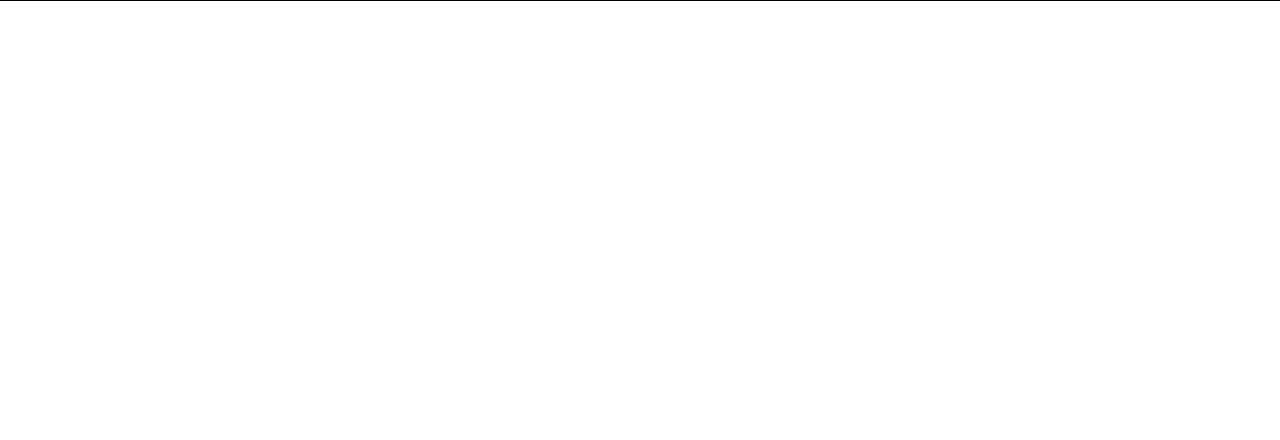
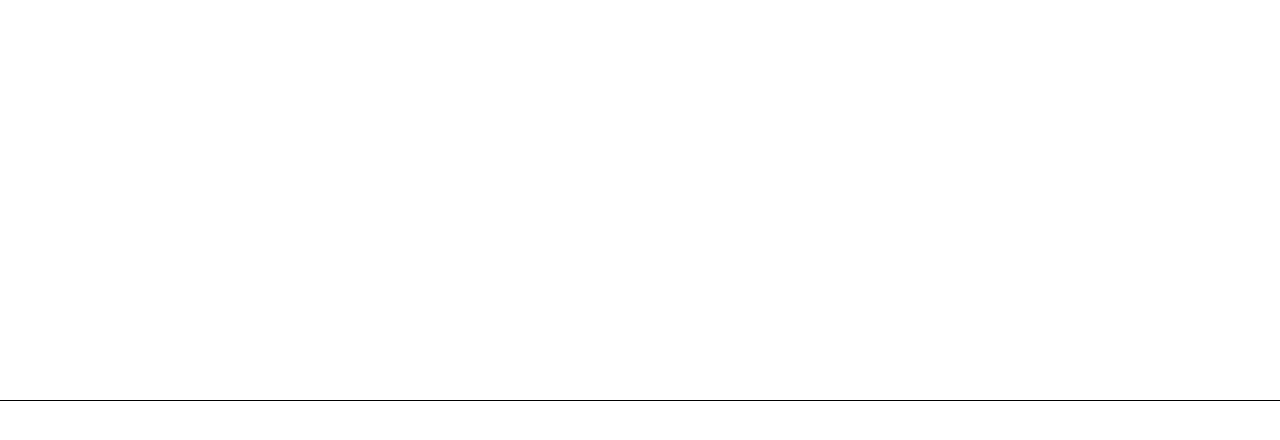
Before and after one commit to guerlBlanchard/WebChanger, a React (Create React App) app in the folder WebApp/Front/React/: page / in a window 1280 px wide. Shown: the top 440 px of the page. Built offline with nearby package versions, Linux system fonts and the light colour scheme.

Commit message:
[Fix] fixed the home class not showing

```diff
--- a/WebApp/Front/React/src/App.js
+++ b/WebApp/Front/React/src/App.js
@@ -1,6 +1,6 @@
 import logo from './logo.svg';
 import './App.css';
-import Home from './Home/Home'
+import Home from './Home/Home';
 
 function App() {
   return (
--- a/WebApp/Front/React/src/Home/Home.css
+++ b/WebApp/Front/React/src/Home/Home.css
@@ -3,6 +3,17 @@
 }
 
 .Home-header {
+    background-color: #FFFFFF;
+    min-height: 100vh;
+    display: flex;
+    flex-direction: column;
+    align-items: center;
+    justify-content: center;
+    font-size: calc(10px + 2vmin);
+    color: black;
+}
+
+.Home-head-bar {
     height: 10%;
     width: 100%;
     border-bottom-style: solid;
--- a/WebApp/Front/React/src/Home/Home.js
+++ b/WebApp/Front/React/src/Home/Home.js
@@ -1,32 +1,21 @@
-import './Home.css'
-import {React, useState} from 'react';
+import React from 'react';
+import './Home.css';
 
-export default function Home(props) {
+export default class Home extends React.Component {
+  constructor (props) {
+    super(props);
+  }
 
-    function Header() {
-        return (
-            <div>
 
-            </div>
-        );
-    }
+  render() {
+    return (
+      <div className='Home'>
+        <header className='Home-header'>
+          <div className='Home-head-bar'>
 
-    function SideBar() {
-        return (
-            <div>
-
-            </div>
-        );
-    }
-
-    return (
-        <div className='Home'>
-            <div className='Home-header'>
-                <Header/>
-            </div>
-            <div className='Home-sidebar'>
-                <SideBar/>
-            </div>
-        </div>
+          </div>
+        </header>
+      </div>
     );
+  }
 }
```
